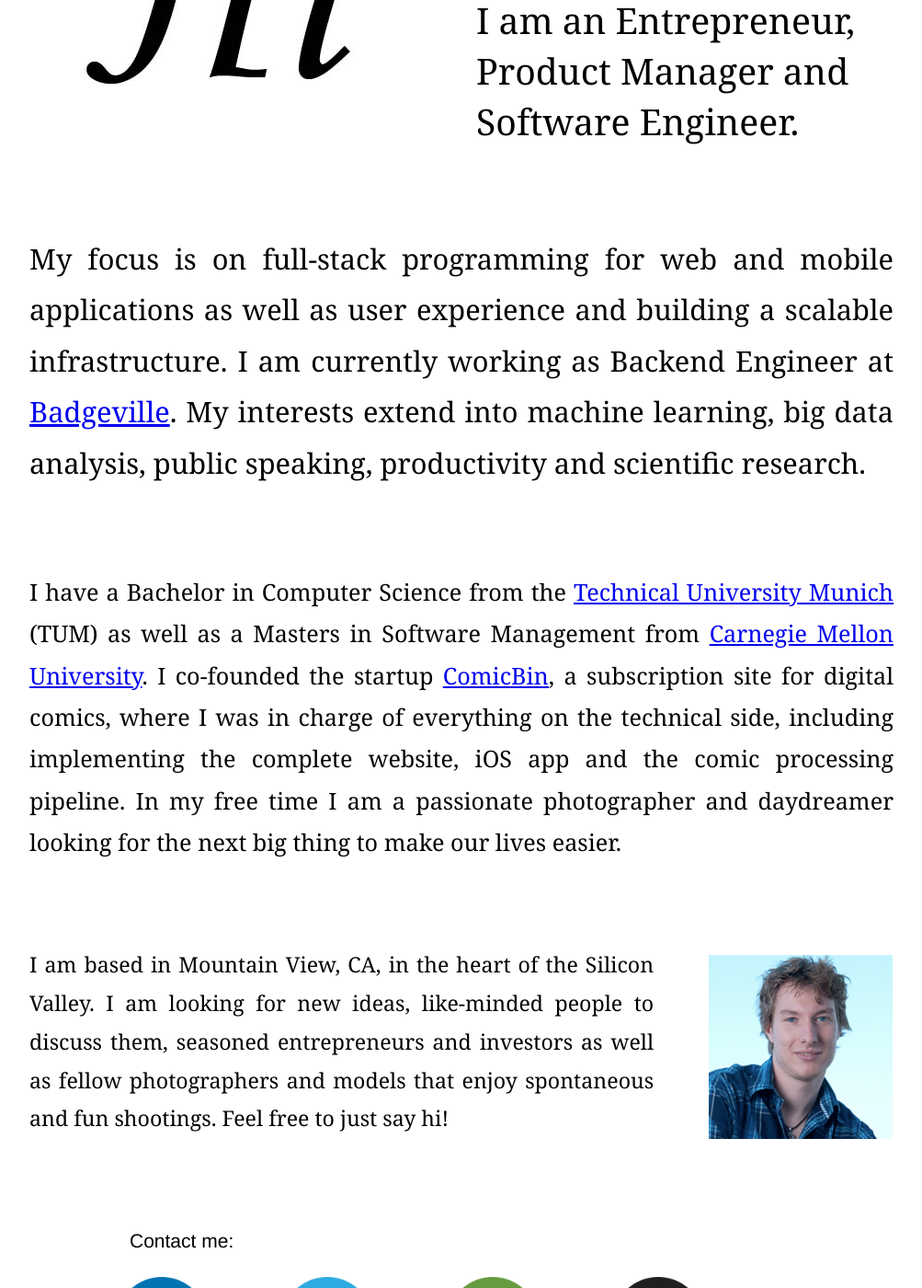
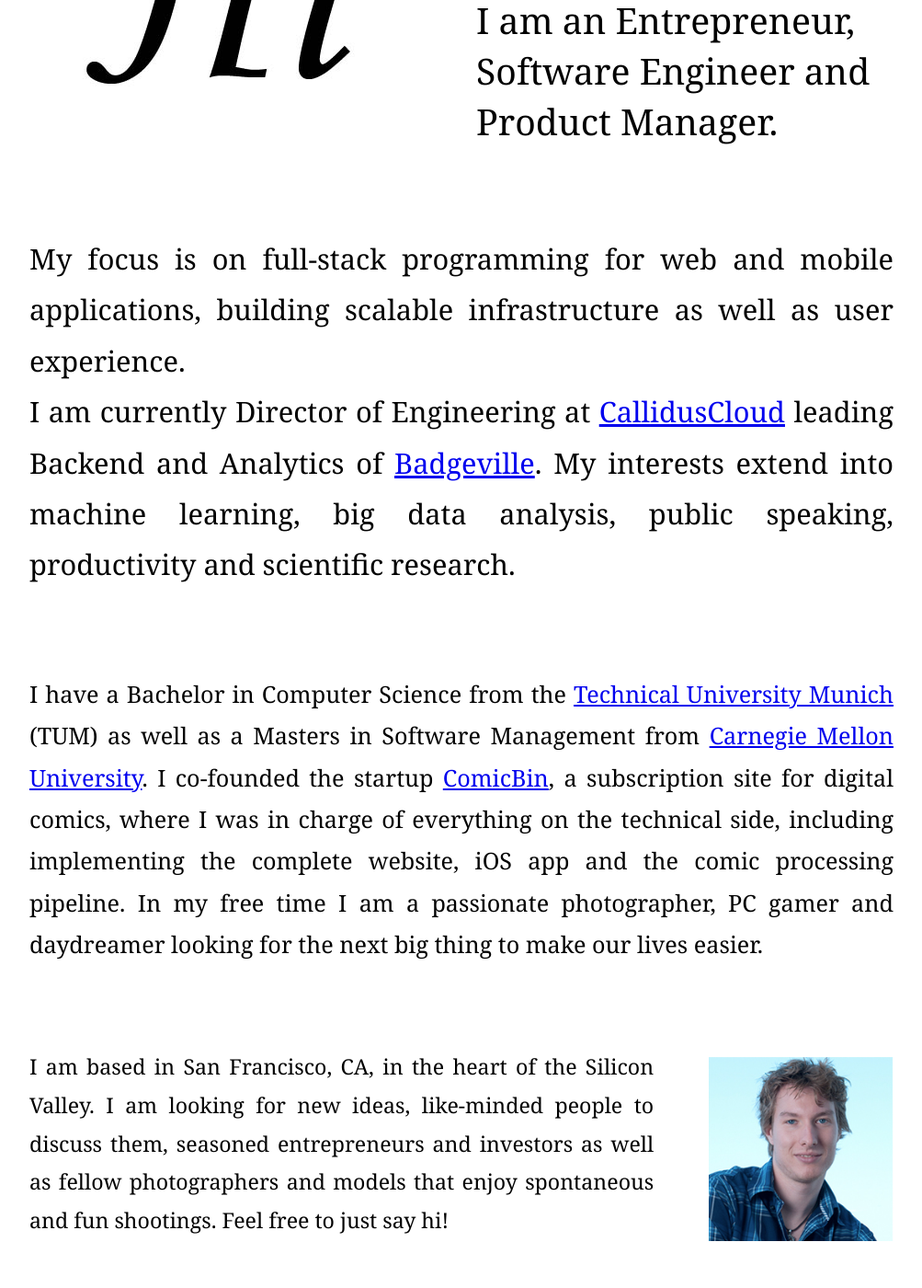
Before and after one commit to mmlac/mmlac.github.io, a Jekyll site: the page built from index.html, in a window 1280 px wide and 1400 px high, scrolled down 204 px. Shown: the whole window at 92% size, without its empty margins (138-1141 px from the left). Built offline with Jekyll 4.4.1, drawn with Linux system fonts in a browser that asks for light colours; nearby versions of some CDN libraries; a style sheet for code colours, icons or effects is not loaded; some of the changed text lies outside the part shown.

Commit message:
Updated to 2016 status

```diff
--- a/_config.yml
+++ b/_config.yml
@@ -1,2 +1,2 @@
 name: mmlac.com - Markus Lachinger
-pygments: true
+highlighter: 'rouge'
--- a/_layouts/mmlac.html
+++ b/_layouts/mmlac.html
@@ -40,8 +40,8 @@
         &amp;
         <a href="/legal/privacypolicy.html">Privacy Policy</a>
         &nbsp;&nbsp;&nbsp;&nbsp;   - &nbsp;&nbsp;&nbsp;&nbsp;
-        &copy;2012-2013 Markus Lachinger  &nbsp;&nbsp;&nbsp;&nbsp;  -  &nbsp;&nbsp;&nbsp;&nbsp;
-        ml logo &copy;2012-2013 and inspired by Adam Duncan</div>
+        &copy;2012-2016 Markus Lachinger  &nbsp;&nbsp;&nbsp;&nbsp;  -  &nbsp;&nbsp;&nbsp;&nbsp;
+        ml logo &copy;2012-2016 and inspired by Adam Duncan</div>
 </div>
 </footer>
 
--- a/index.html
+++ b/index.html
@@ -16,13 +16,15 @@ date:   2013-07-15 22:22:54
                 Markus Lachinger.
                 </p>
                 <p>
-                I am an Entrepreneur, Product Manager and Software Engineer.
+                I am an Entrepreneur, Software Engineer and Product Manager.
                 </p>
             </div>
             <div class='secondParagraph'>
-                My focus is on full-stack programming for web and mobile applications
-                as well as user experience and building a scalable infrastructure.
-                I am currently working as Backend Engineer at <a href="http://badgeville.com">Badgeville</a>.
+                My focus is on full-stack programming for web and mobile applications,
+                building scalable infrastructure as well as user experience.<br />
+                I am currently Director of Engineering at
+                <a href="http://www.calliduscloud.com/">CallidusCloud</a> leading
+                Backend and Analytics of <a href="http://badgeville.com">Badgeville</a>.
                 My interests extend into machine learning, big data analysis, public speaking,
                 productivity and scientific research.
             </div>
@@ -35,12 +37,12 @@ date:   2013-07-15 22:22:54
                 a subscription site for digital comics,
                 where I was in charge of everything on the technical side, including
                 implementing the complete website, iOS app and the comic processing pipeline.
-                In my free time I am a passionate photographer and daydreamer
+                In my free time I am a passionate photographer, PC gamer and daydreamer
                 looking for the next big thing to make our lives easier.
             </div>
             <img alt="Me" class="picture" src="/images/markus_lachinger_mmlac_com.jpg" />
             <div class='fourthParagraph'>
-                I am based in Mountain View, CA, in the heart of the Silicon Valley.
+                I am based in San Francisco, CA, in the heart of the Silicon Valley.
                 I am looking for new ideas, like-minded people to discuss them,
                 seasoned entrepreneurs and investors as well as
                 fellow photographers and models that enjoy spontaneous and fun shootings.
```
Also changed, not shown: other parts of index.html (+1 -1 lines), Gemfile (+8 -7 lines), Gemfile.lock.
